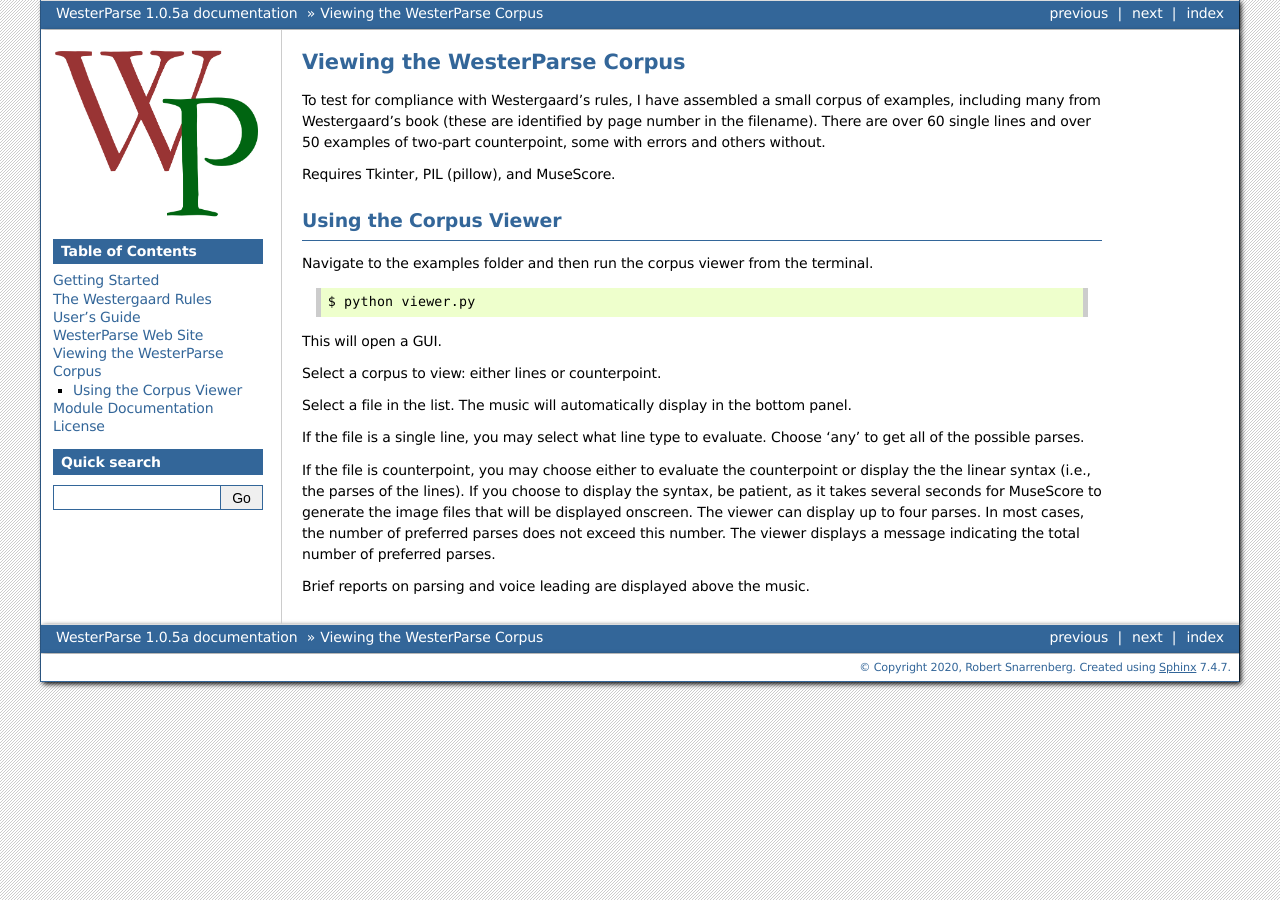
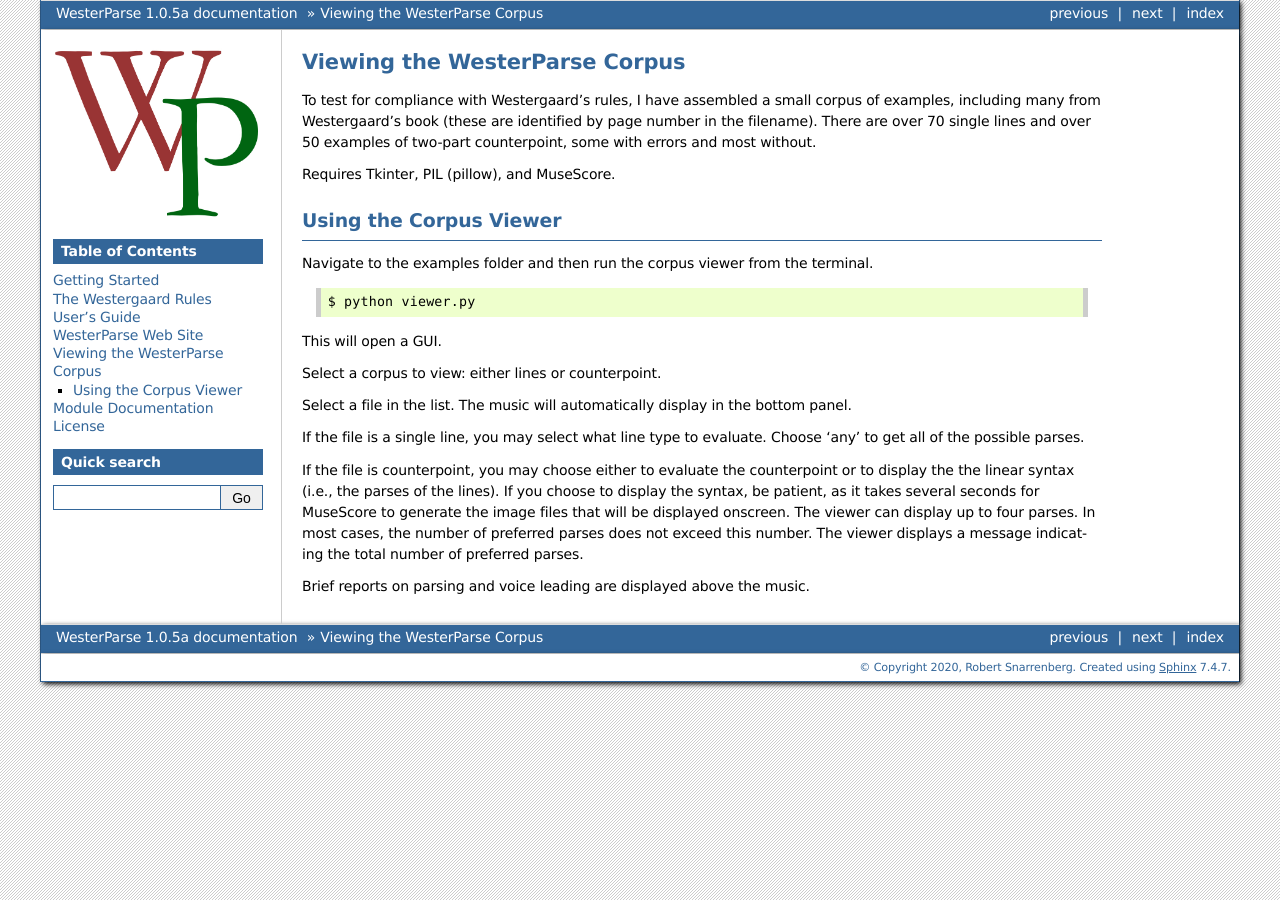
Before and after one commit to snarrenberg/westerparse, a Sphinx documentation site: the page built from docs/corpus.rst, in a window 1280 px wide. Built offline with Sphinx 7.4.7, drawn with Linux system fonts in a browser that asks for light colours.

Commit message:
upd corpus doc

```diff
--- a/docs/corpus.rst
+++ b/docs/corpus.rst
@@ -2,17 +2,18 @@ Viewing the WesterParse Corpus
 ==============================
 
 To test for compliance with Westergaard's rules, I have assembled a small
-corpus of examples, including many from Westergaard's book (these are identified by
-page number in the filename). There are over 60 single lines and over 50 examples of two-part
-counterpoint, some with errors and others without.
+corpus of examples, including many from Westergaard's book (these are
+identified by page number in the filename).  There are over 70 single lines
+and over 50 examples of two-part counterpoint, some with errors and
+most without.
 
 Requires Tkinter, PIL (pillow), and MuseScore.
 
 Using the Corpus Viewer
 -----------------------
 
-Navigate to the examples folder
-and then run the corpus viewer from the terminal.
+Navigate to the examples folder and then run the corpus viewer
+from the terminal.
 
 .. code-block:: shell
 
@@ -22,16 +23,18 @@ This will open a GUI.
 
 Select a corpus to view: either lines or counterpoint.
 
-Select a file in the list. The music will automatically display in the bottom panel.
+Select a file in the list. The music will automatically display in the
+bottom panel.
 
 If the file is a single line, you may select what line type to evaluate.
 Choose 'any' to get all of the possible parses.
 
-If the file is counterpoint, you may choose either to evaluate the counterpoint or
-display the the linear syntax (i.e., the parses of the lines). If you choose to display
-the syntax, be patient, as it takes several seconds for MuseScore to generate the image
-files that will be displayed onscreen. The viewer can display up to four parses. In most
-cases, the number of preferred parses does not exceed this number. The viewer displays
+If the file is counterpoint, you may choose either to evaluate the
+counterpoint or to display the the linear syntax (i.e., the parses of the lines).
+If you choose to display the syntax, be patient, as it takes several seconds
+for MuseScore to generate the image files that will be displayed onscreen.
+The viewer can display up to four parses.  In most cases, the number of
+preferred parses does not exceed this number. The viewer displays
 a message indicating the total number of preferred parses.
 
 Brief reports on parsing and voice leading are displayed above the music.
```
Also changed, not shown: 1 other file.
